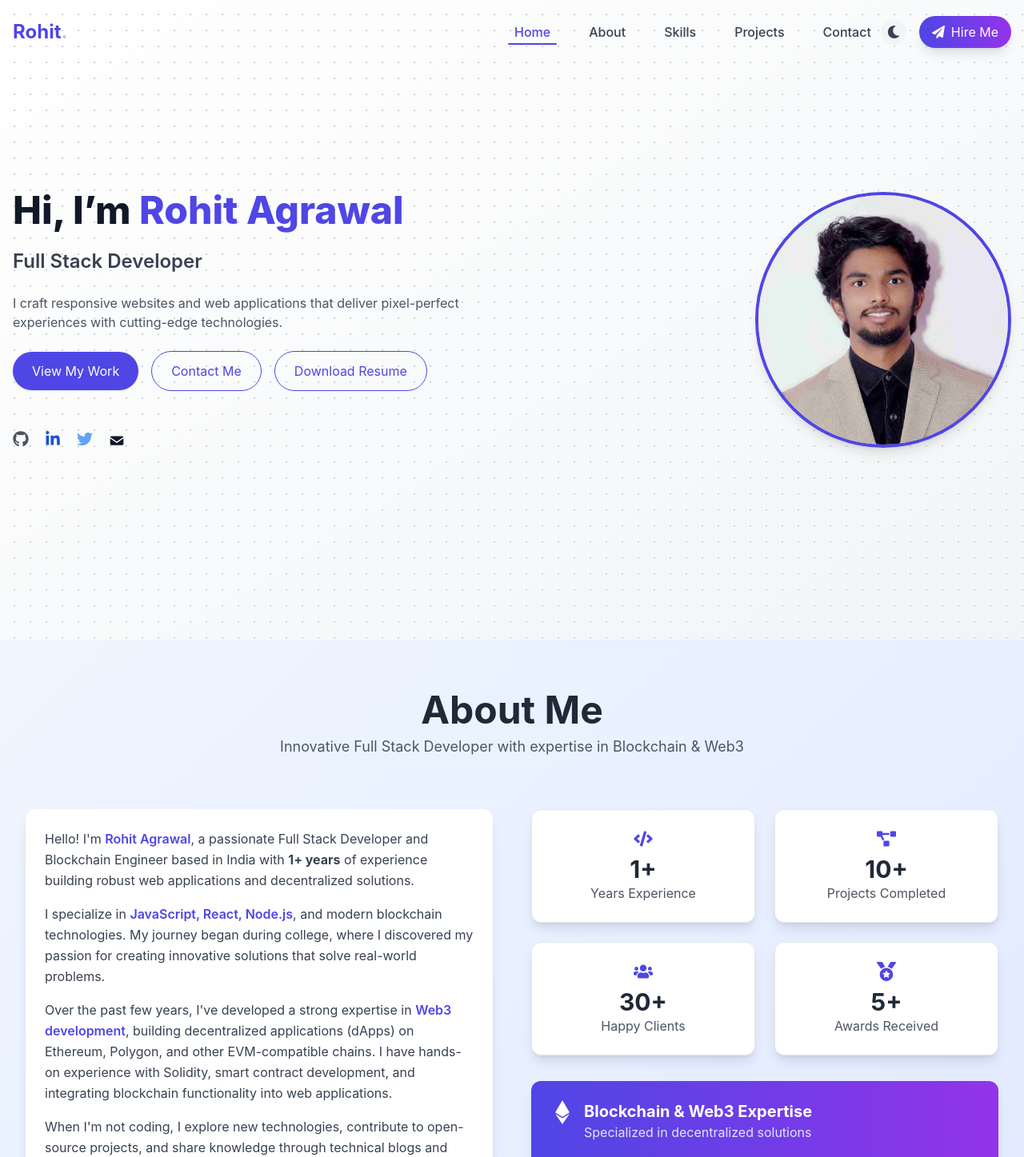
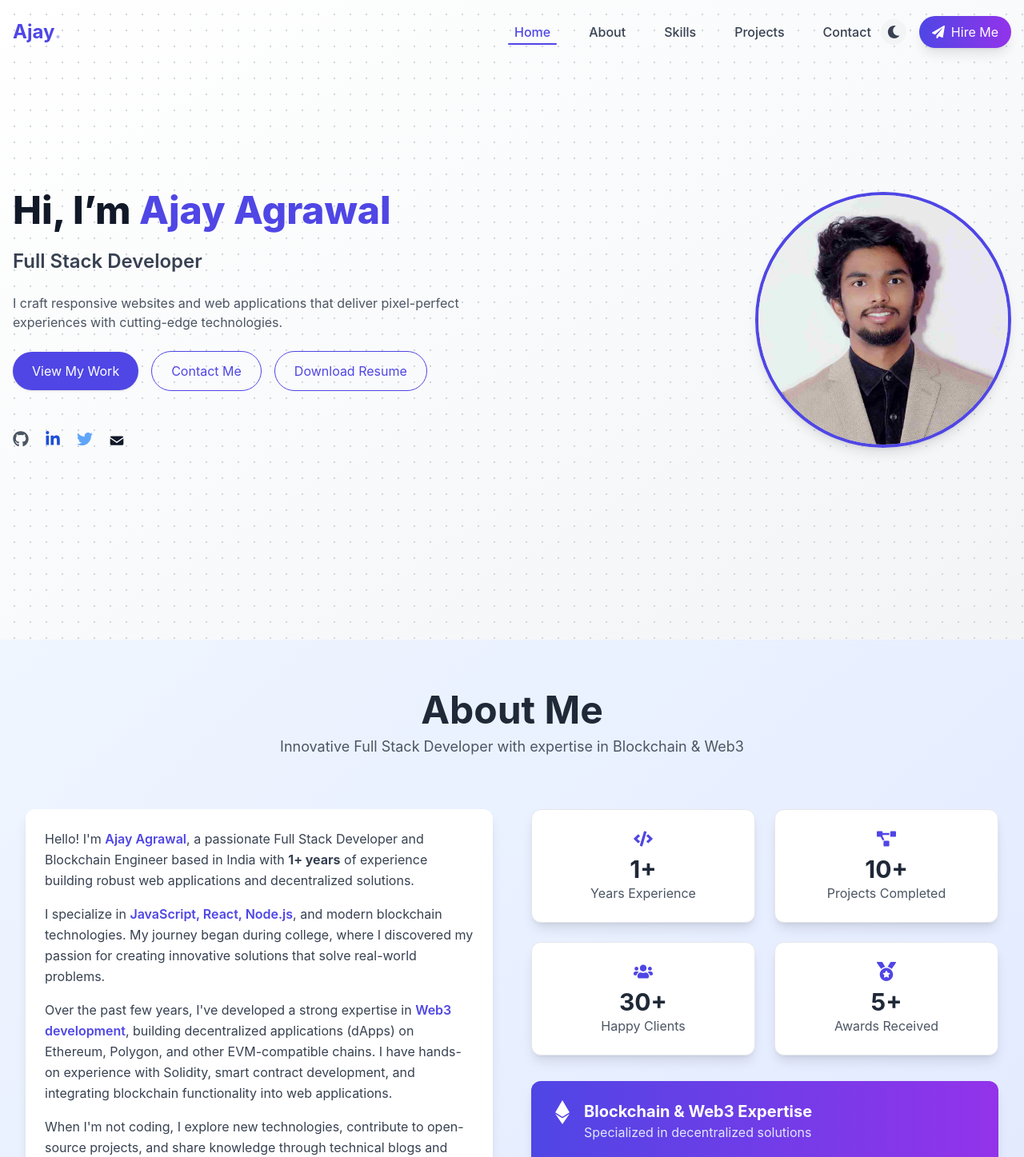
Before and after one commit to ajayagrawal1905/ajayagrawal, a React (Vite) app: page / in a window 1280 px wide. Shown: the top 1447 px of the page at 80% size. Built offline with nearby package versions, Linux system fonts and the light colour scheme.

Commit message:
Updated pages

```diff
--- a/index.html
+++ b/index.html
@@ -3,7 +3,7 @@
 <head>
     <meta charset="UTF-8">
     <meta name="viewport" content="width=device-width, initial-scale=1.0">
-    <title>Rohit Agrawal | Portfolio</title>
+    <title>Ajay Agrawal | Portfolio</title>
     <link rel="icon" type="image/svg+xml" href="public/RohitMAgrawal .png" />
     <link rel="stylesheet" href="https://cdnjs.cloudflare.com/ajax/libs/font-awesome/6.4.0/css/all.min.css">
     <!-- <link rel="stylesheet" href="/src/style.css"> -->
--- a/package.json
+++ b/package.json
@@ -1,6 +1,6 @@
 {
   "name": "my-app",
-  "homepage": "https://ajayagrawal1905.github.io/AjayAgrawal/",
+  "homepage": "https://ajayagrawal1905.github.io/ajayagrawal/",
   "private": true,
   "version": "0.0.0",
   "type": "module",
--- a/src/Components/About.jsx
+++ b/src/Components/About.jsx
@@ -91,7 +91,7 @@ const About = () => {
               className="bg-white dark:bg-gray-800 rounded-xl p-6 shadow-lg"
             >
               <p className="mb-4">
-                Hello! I'm <span className="font-semibold text-indigo-600 dark:text-indigo-400">Rohit Agrawal</span>, a passionate Full Stack Developer and Blockchain Engineer based in India with <span className="font-bold">{yearsExp}+ years</span> of experience building robust web applications and decentralized solutions.
+                Hello! I'm <span className="font-semibold text-indigo-600 dark:text-indigo-400">Ajay Agrawal</span>, a passionate Full Stack Developer and Blockchain Engineer based in India with <span className="font-bold">{yearsExp}+ years</span> of experience building robust web applications and decentralized solutions.
               </p>
 
               <p className="mb-4">
--- a/src/Components/Footer.jsx
+++ b/src/Components/Footer.jsx
@@ -23,7 +23,7 @@ const Footer = () => {
           href="#hero"
           className="text-3xl font-bold text-indigo-600 dark:text-indigo-400 tracking-wide mb-4"
         >
-          Rohit<span className="text-gray-800 dark:text-white">.</span>
+          Ajay<span className="text-gray-800 dark:text-white">.</span>
         </a>
 
         {/* Navigation Links */}
@@ -54,7 +54,7 @@ const Footer = () => {
                 <FaGithub />
             </motion.a>
             <motion.a
-                href="https://www.linkedin.com/in/rohit-agrawal7"
+                href="https://www.linkedin.com/in/Ajay-agrawal7"
                 target="_blank"
                 rel="noopener noreferrer"
                 whileHover={{ scale: 1.2 }}
@@ -95,7 +95,7 @@ const Footer = () => {
             </motion.a> */}
         </div>
         <p className="text-sm text-gray-500 dark:text-gray-500">
-          © {new Date().getFullYear()} Rohit Agrawal. All rights reserved.
+          © {new Date().getFullYear()} Ajay Agrawal. All rights reserved.
         </p>
       </motion.div>
     </footer>
--- a/src/Components/Hero.jsx
+++ b/src/Components/Hero.jsx
@@ -16,7 +16,7 @@ return (
             {/* Hero Text */}
             <div className="space-y-6">
                 <h1 className="text-4xl sm:text-5xl font-extrabold text-gray-900 dark:text-white leading-tight">
-                    Hi, I’m <span className="text-indigo-600 dark:text-indigo-400">Rohit Agrawal</span>
+                    Hi, I’m <span className="text-indigo-600 dark:text-indigo-400">Ajay Agrawal</span>
                 </h1>
                 <h2 className="text-xl sm:text-2xl font-semibold text-gray-700 dark:text-gray-300">
                     Full Stack Developer
@@ -64,7 +64,7 @@ return (
                         <FaGithub size={20} />
                     </a>
                     <a
-                        href="https://www.linkedin.com/in/rohit-agrawal7/"
+                        href="https://www.linkedin.com/in/Ajay-agrawal7/"
                         className="text-blue-700 hover:text-blue-800 transition"
                         target="_blank"
                         rel="noopener noreferrer"
@@ -94,7 +94,7 @@ return (
                 <div className="relative w-64 h-64 md:w-80 md:h-80 rounded-full overflow-hidden border-4 border-indigo-600 dark:border-indigo-400 shadow-lg">
                     <img
                         src="./PassportSize.jpg"
-                        alt="Rohit Agrawal"
+                        alt="Ajay Agrawal"
                         className="w-full h-full object-cover"
                     />
                 </div>
--- a/src/Components/Navbar.jsx
+++ b/src/Components/Navbar.jsx
@@ -102,7 +102,7 @@ const Navbar = () => {
                 scrollToSection('home');
               }}
             >
-              <span className="text-indigo-600 dark:text-indigo-400">Rohit</span>
+              <span className="text-indigo-600 dark:text-indigo-400">Ajay</span>
               <span className="text-indigo-400 dark:text-indigo-300 animate-pulse">.</span>
             </a>
           </div>
```
